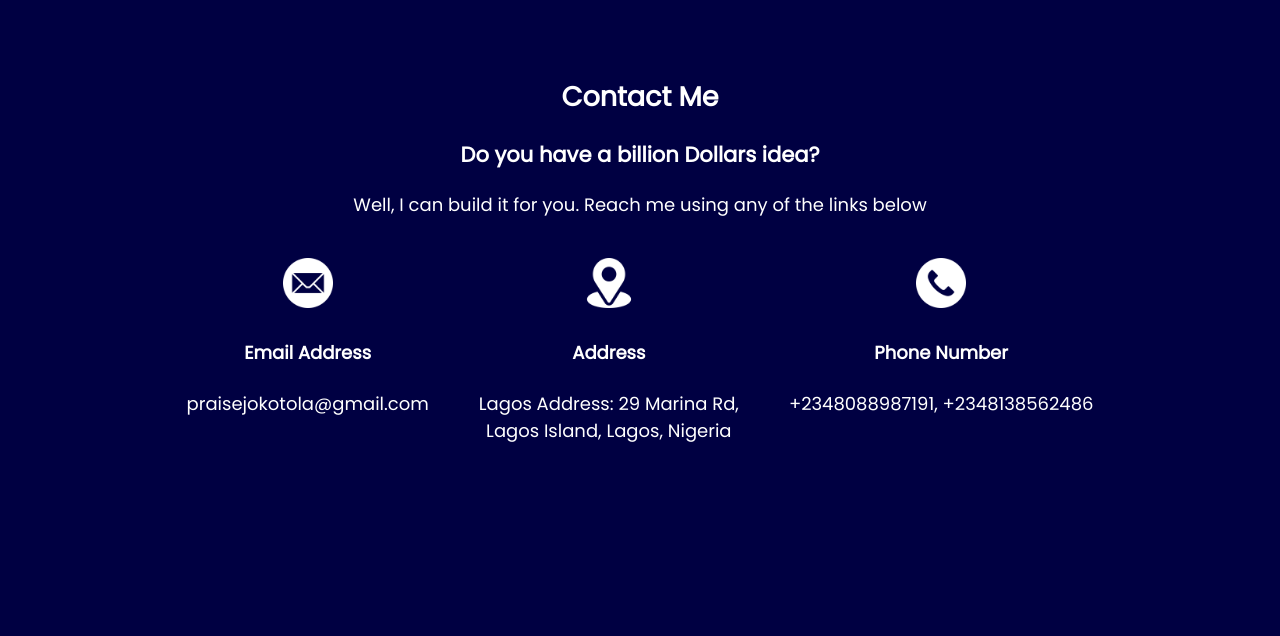
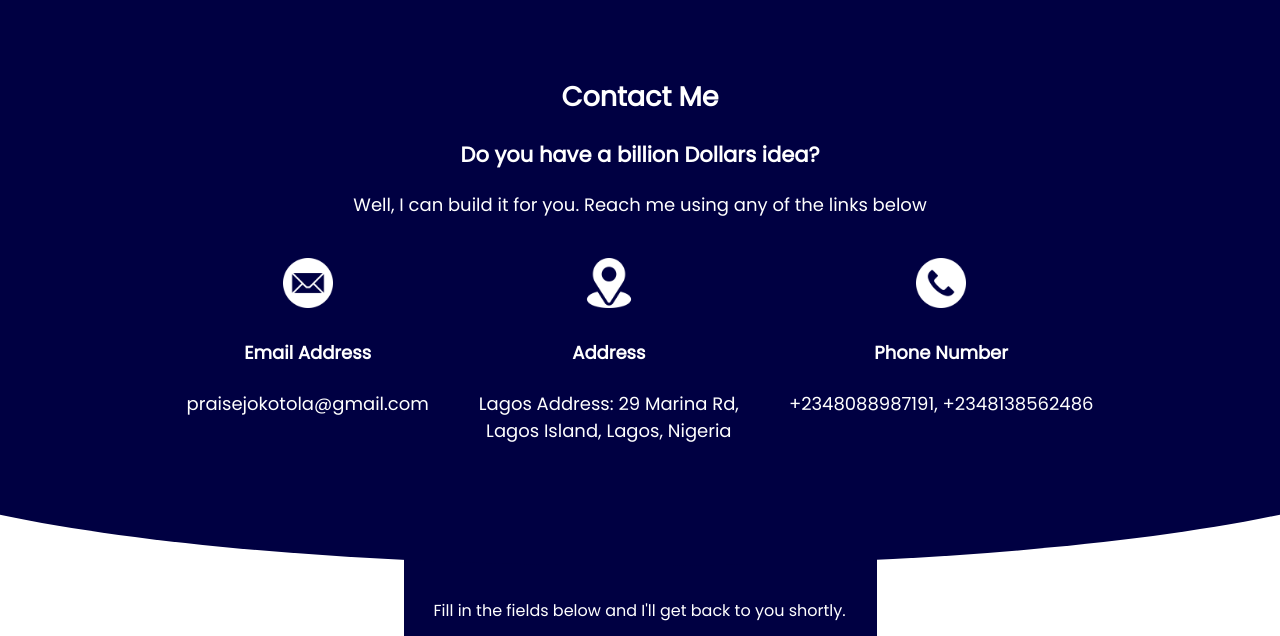
Before and after one commit to Pracoder1/p, a plain HTML site: page contact.htm in a window 1280 px wide. Shown: the part 94-730 px from the top of the page. Drawn offline with Linux system fonts and the light colour scheme.

Commit message:
Refactor style in main contact pg

```diff
--- a/contact.css
+++ b/contact.css
@@ -12,8 +12,9 @@
     font-size: 18px;
     font-family: Poppins;
     text-align: center;
-    min-height: 115vh;
     clip-path: url(#curved-bottom);
+    min-height: wrap-content;
+    padding-bottom: 120px;
 }
 header {
     max-width: 100%;
```
